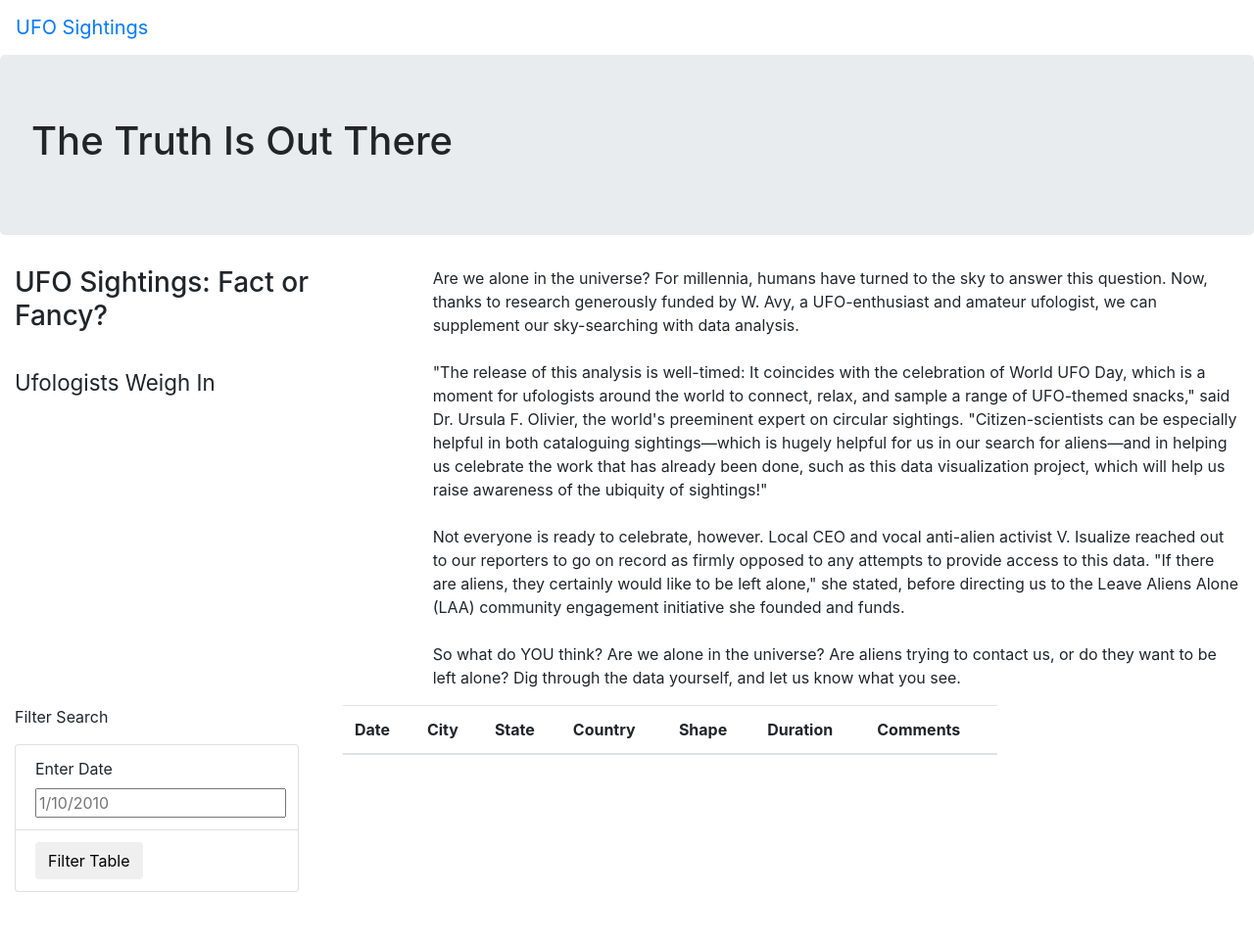
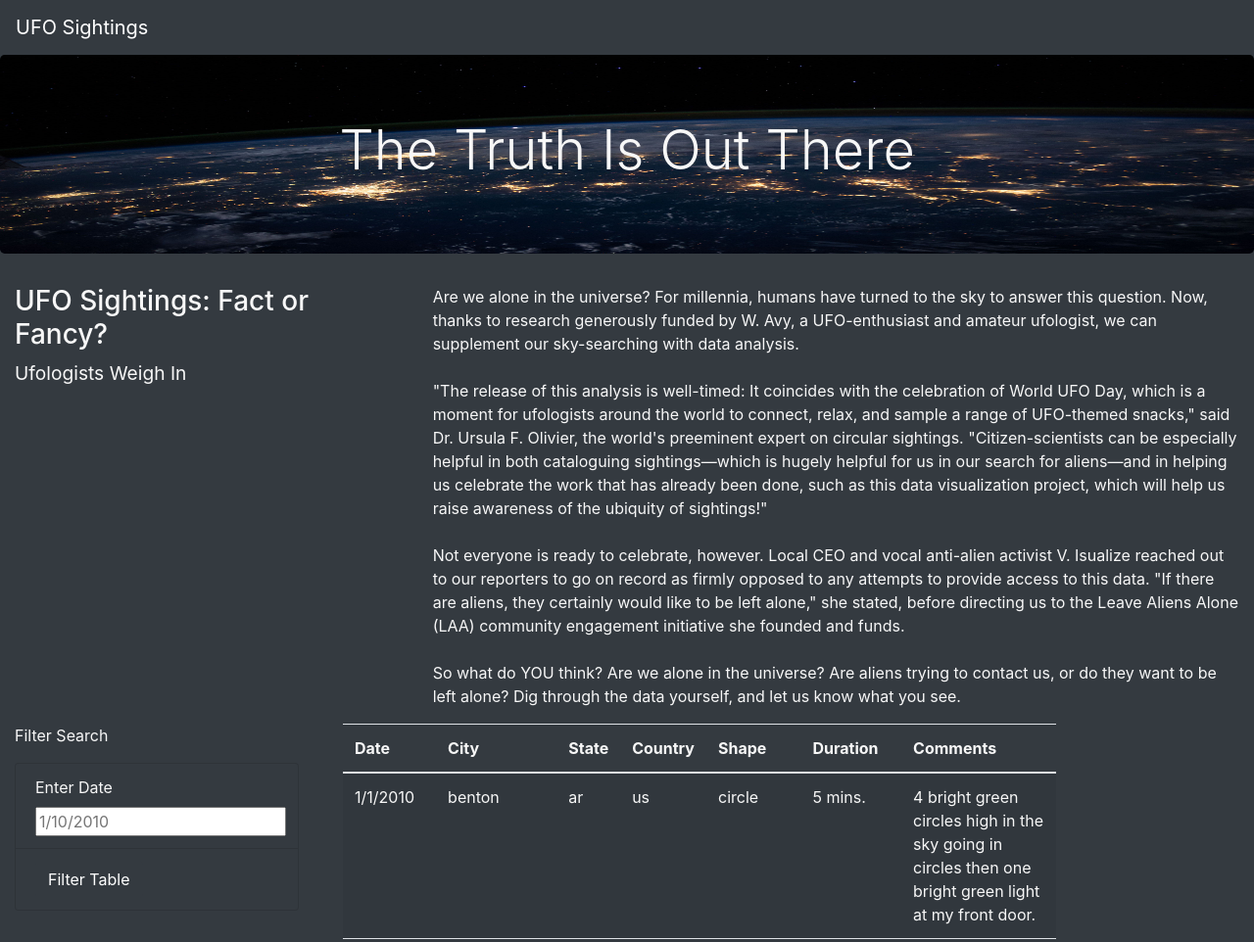
Before and after one commit to HannaKim4673/UFOs, a plain HTML site: page index.html in a window 1280 px wide. Shown: the top 962 px of the page at 98% size. Before the commit the page ends 911 px from the top, so only its background shows below. Drawn offline with nearby package versions, Linux system fonts and the light colour scheme.

Commit message:
Final version of index.html with accompanying CSS code

```diff
--- a/index.html
+++ b/index.html
@@ -13,19 +13,20 @@
     />
     <link rel="stylesheet" href="static/css/style.css">
 </head>
-<body>
+<body class="bg-dark">
     <div class="wrapper">
-        <nav class="navbar navbar-expand-lg">
+        <nav class="navbar navbar-dark bg-dark navbar-expand-lg">
             <a class="navbar-brand" href="index.html">UFO Sightings</a>
         </nav>
     </div>
     <div class="jumbotron">
-        <h1>The Truth Is Out There</h1>
+        <h1 class="display-4">The Truth Is Out There</h1>
     </div>
     <div class="container-fluid">
         <div class="row">
             <div class="col-md-4">
-                <h3>UFO Sightings: Fact or Fancy? <br><br> <small>Ufologists Weigh In</small></h3>
+                <h3>UFO Sightings: Fact or Fancy?</h3>
+                <h4> <small>Ufologists Weigh In</small></h4>
             </div>
             <div class="col-md-8">
                 <p>
@@ -40,16 +41,16 @@
     <div class="container-fluid">
         <div class="row">
           <div class="col-md-3">
-            <form>
+            <form class="bg-dark">
                 <p>Filter Search</p>
             </form>
-            <ul class="list-group">
-                <li class="list-group-item">
+            <ul class="list-group bg-dark">
+                <li class="list-group-item bg-dark">
                     <label for="date">Enter Date</label>
                     <input type="text" placeholder="1/10/2010" id="datetime" />
                 </li>
-                <li class="list-group-item">
-                    <button id="filter-btn" type="button" class="btn btn-default">Filter Table</button>
+                <li class="list-group-item bg-dark">
+                    <button id="filter-btn" type="button" class="btn btn-dark">Filter Table</button>
                 </li>
             </ul>
           </div>
@@ -73,5 +74,8 @@
           </div>
         </div>
     </div>
+    <script src="https://cdnjs.cloudflare.com/ajax/libs/d3/4.11.0/d3.js"></script>
+    <script src="js/data.js"></script>
+    <script src="js/app.js"></script>
 </body>
 </html>
--- a/static/css/style.css
+++ b/static/css/style.css
@@ -0,0 +1,10 @@
+body {
+
+    color: #f7f7f7;
+  }
+
+.jumbotron {
+    background-image: url("images/nasa.jpg");
+    background-size: 100% 100%;
+    text-align: center;
+  }
```
Also changed, not shown: static/css/images/nasa.jpg (added).
